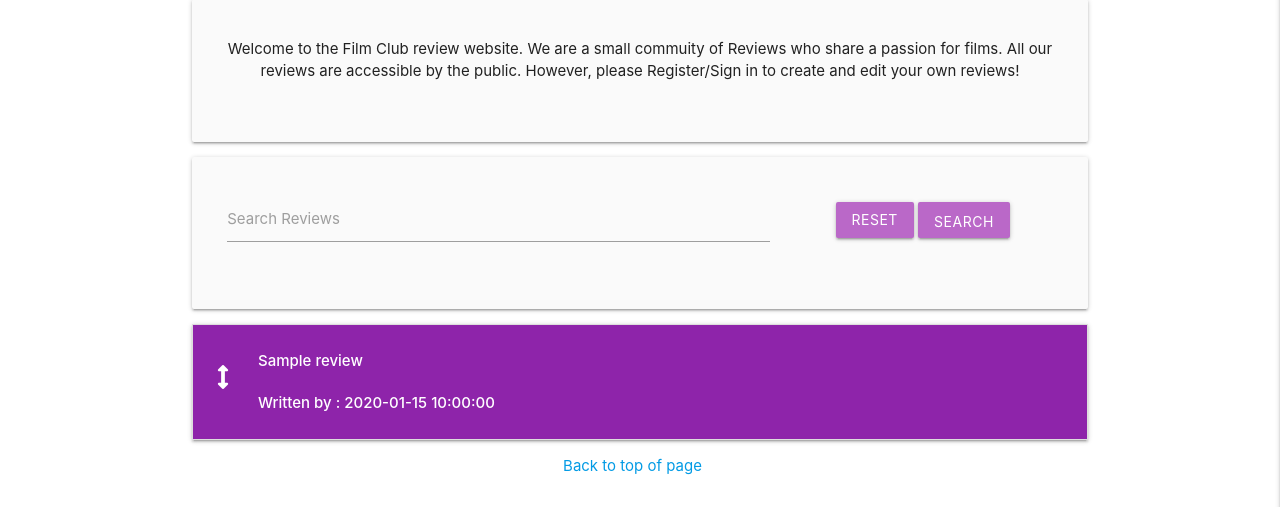
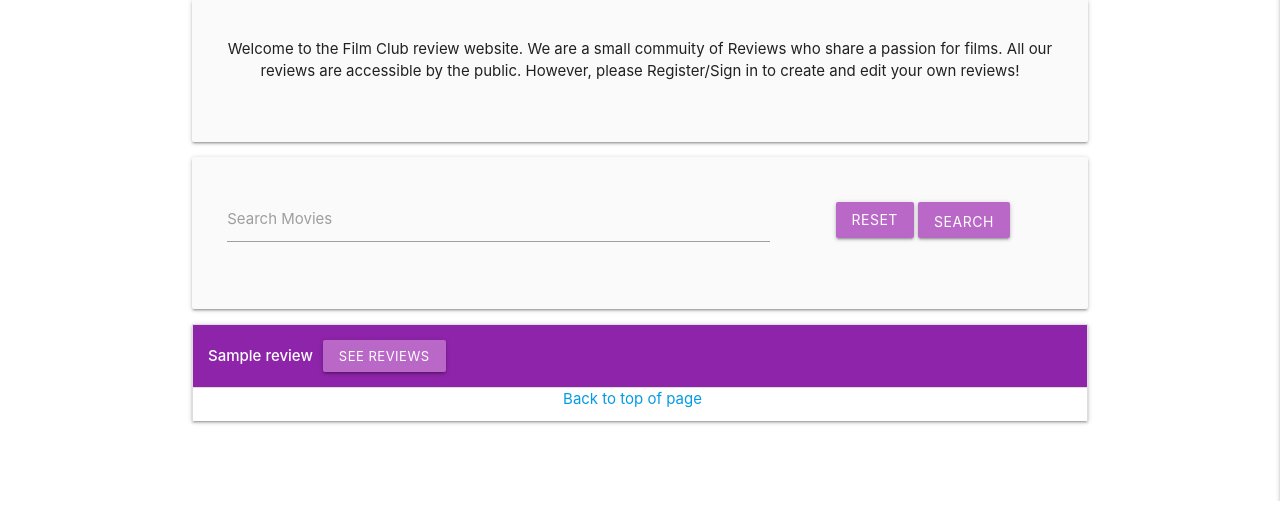
Before and after one commit to callumhearne/movie_club, a Flask app: page / in a window 1280 px wide. Shown: the part 299-806 px from the top of the page. Run offline with Flask 2, Linux system fonts and the light colour scheme; a database or web service that is not in the repository returns one stand-in record (values such as "Sample title"); parts of the project's set-up code (start-up, migrations or seed data) failed here and were passed over; some libraries are stand-ins or nearby versions.

Commit message:
ive added a new page to the website, ive changed the homepage so that it shows the movies and then you select the button to take you to the new page where all the reviews for movie will be shown, im still working on the new page

```diff
--- a/app.py
+++ b/app.py
@@ -27,6 +27,12 @@ def get_reviews():
     reviews = mongo.db.reviews.find()
     flash("Welcome to Film Club!")
     return render_template("reviews.html", reviews=reviews)
+
+
+@app.route("/get_films")
+def get_films():
+    reviews = mongo.db.reviews.find()
+    return render_template("films.html", reviews=reviews)
 
 
 @app.route("/get_profile_reviews")
--- a/static/css/style.css
+++ b/static/css/style.css
@@ -37,8 +37,8 @@ nav .brand-logo {
     margin-bottom: 5px;
 }
 
-.intro {
+.reviews {
 
-    font-size: 15px;
-    color: darkgrey;
+    padding: 10px;
+
 }
--- a/templates/reviews.html
+++ b/templates/reviews.html
@@ -3,13 +3,15 @@
 
 
     <h3 class="purple-text lighten-2 center">Film Reviews</h3>
-    {% if session.user == null %}
+   {% if session.user == null %}
     <div class="row card-panel grey lighten-5">
         <!-- search engine -->
         <form class="col s12">
             <div class="row center-align">
                 <div class="col s12 darkgrey-text">
+
                     <p>Welcome to the Film Club review website. We are a small commuity of Reviews who share a passion for films. All our reviews are accessible by the public. However, please Register/Sign in to create and edit your own reviews!</p>
+
                 </div>
             </div>
         </form>
@@ -23,7 +25,7 @@
                 <div class="input-field col s12 m8">
                     <i class=" light-blue-text text-darken-4"></i>
                     <input type="text" name="query" id="query" class="validate" required>
-                    <label for="query">Search Reviews</label>
+                    <label for="query">Search Movies</label>
                 </div>
                 <div class="col s12 m4">
                     <!-- reset and search buttons -->
@@ -39,34 +41,18 @@
         {% for review in reviews %}
         <!-- All reviews -->
         <li>
-            <div class="collapsible-header white-text purple darken-1">
-                <div class="col s3">
-                    <i class="fas fa-arrows-alt-v "></i>
+            <div class="reviews collapsible-header white-text purple darken-1">
+                <div class="col s6">
+                    <!-- film -->
+                    <strong>{{ review.movie_name }}</strong><br>
                 </div>
                 <div class="col s3">
-                    {% if session.user == review.created_by %}
-                    <!-- buttons will only show if the review was created by the current user -->
-                    <!-- edit and delete reviews -->
-                    <a href="{{ url_for('edit_review', review_id=review._id) }}" class="waves-effect purple lighten-2 btn-small center edit"> Edit </a><br>
-                    <a href="{{ url_for('delete_review', review_id=review._id) }}" class="waves-effect purple lighten-2 btn-small center">Delete</a>
-                    {% endif %}
+                    <a href="{{ url_for('get_films') }}" class="waves-effect purple lighten-2 btn-small center">See Reviews</a>
                 </div>
-                <div class="col s6">
-                    <!-- film and author -->
-                    <strong>{{ review.movie_name }}</strong><br>
-                    <strong>Written by : {{ review.created_by }}</strong>
-                </div>
-            </div>
-            <div class="collapsible-body">
-                <!-- genre, rating and the main review -->
-                <strong>Genre : </strong><p>{{ review.genre_name }}</p>
-                <strong>Review : </strong><p>{{ review.movie_review }}</p>
-                <strong>Rating : </strong><p>{{ review.movie_rating }}</p>
             </div>
         </li>
 
         {% endfor %}
-    </ul>
     <div class=" row col s12 m4 center fixed topbutton">
         <!-- button to take person back to the top go the page -->
         <a href="{{ url_for('get_reviews') }}">Back to top of page</a>
```
Also changed, not shown: templates/films.html (added, +43 -0 lines).
